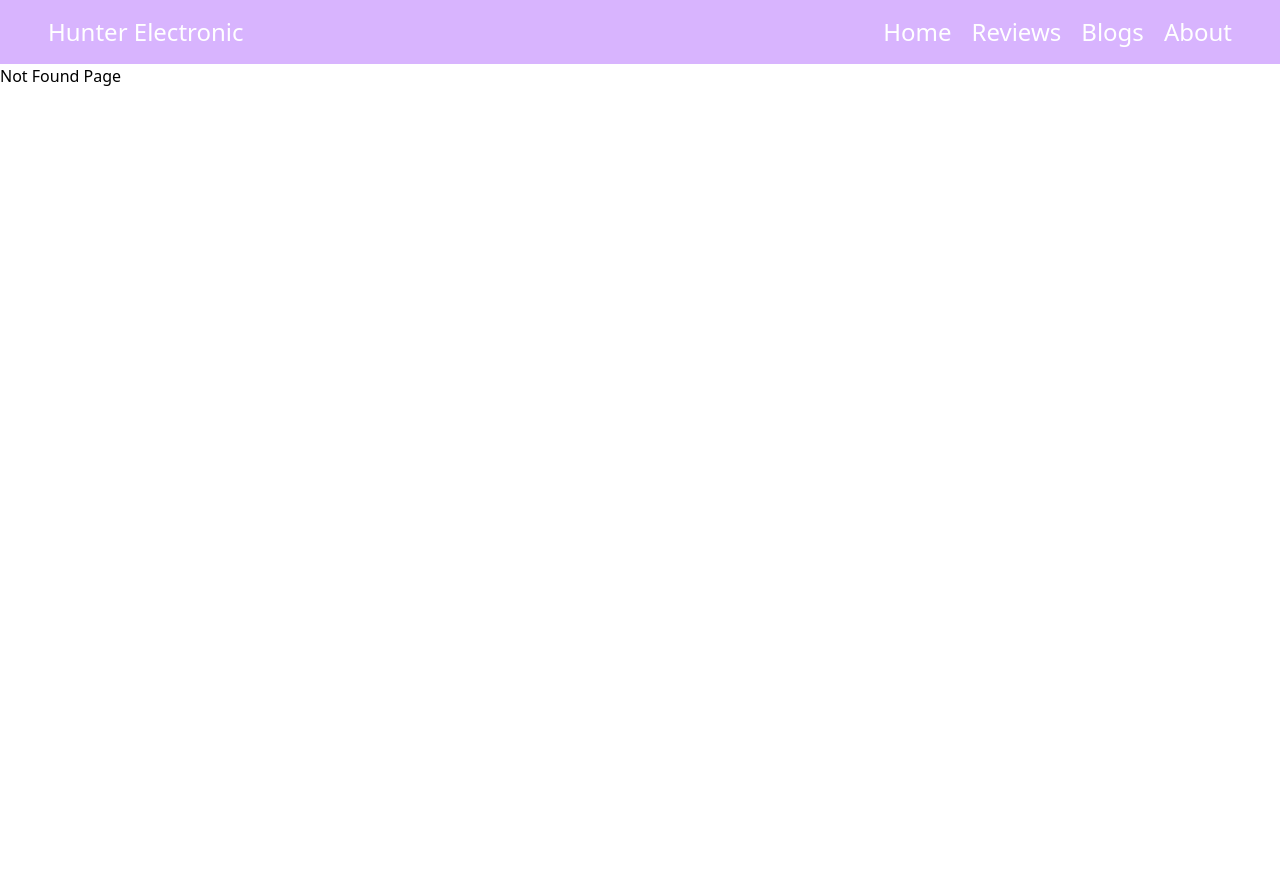
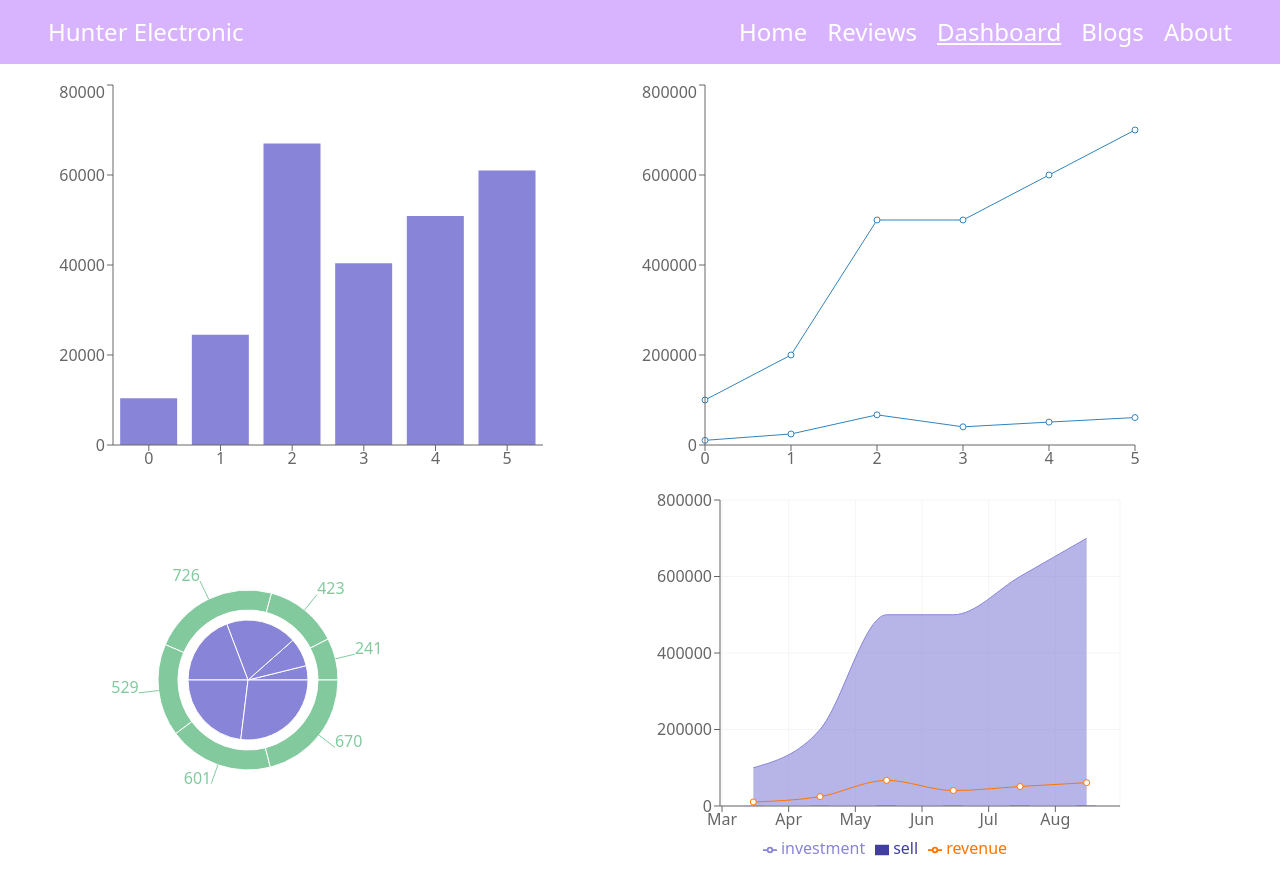
Before and after one commit to mdriazuddin417/hunter-electronic, a React (Create React App) app: page /dashboard in a window 1280 px wide. Before the commit this address had no page. Before the commit the page ends 800 px from the top, so only its background shows below. Built offline with nearby package versions, Linux system fonts and the light colour scheme.

Commit message:
dashboard complete

```diff
--- a/package.json
+++ b/package.json
@@ -10,6 +10,7 @@
     "react-dom": "^18.0.0",
     "react-router-dom": "^6.3.0",
     "react-scripts": "5.0.0",
+    "recharts": "^2.1.9",
     "web-vitals": "^2.1.4"
   },
   "scripts": {
--- a/src/App.js
+++ b/src/App.js
@@ -8,6 +8,7 @@ import Reviews from "./component/Reviews/Reviews";
 import NotFound from "./component/NotFound/NotFound";
 
 import Review from "./component/Review/Review";
+import Dashboard from "./component/Dashboard/Dashboard";
 
 function App() {
   return (
@@ -19,6 +20,7 @@ function App() {
           <Route path=":reviewsId" element={<Review />}></Route>
         </Route>
         <Route path="/reviews" element={<Reviews />}></Route>
+        <Route path="/dashboard" element={<Dashboard />}></Route>
         <Route path="/blogs" element={<Blogs />}></Route>
         <Route path="/about" element={<About />}></Route>
         <Route path="*" element={<NotFound />}></Route>
--- a/src/component/About/About.js
+++ b/src/component/About/About.js
@@ -1,5 +1,4 @@
 import React from "react";
-import { Outlet } from "react-router-dom";
 
 const About = () => {
   return (
--- a/src/component/Blogs/Blogs.js
+++ b/src/component/Blogs/Blogs.js
@@ -2,8 +2,35 @@ import React from "react";
 
 const Blogs = () => {
   return (
-    <div>
-      <h2>Blog component</h2>
+    <div className="md:px-12  p-4 md:pt-20 md:pb-24 mx-auto">
+      <h2 className="text-5xl text-center text-blue-900 font-bold">
+        Question Mark
+      </h2>
+      <div className="grid md:grid-cols-3 grid-cols-1 my-10 gap-5">
+        <div className="review-cart">
+          <h1 className="text-xl font-semibold text-indigo-900">
+            What is Context API ?
+          </h1>
+          <p className="text-gray-500 py-10 text-justify">
+            The Context API is a component structure provided by React
+            Framework, which enables us to share certain forms of data at all
+            levels of the application. It aims to solve the problem of prop
+            drilling. This allows you to load data between components without
+            any hesitation. All you have to do is call. As a result, there is no
+            problem in the code
+          </p>
+        </div>
+        <div className="review-cart">
+          <h1 className="text-xl font-semibold text-indigo-900">
+            What is Semantic Tag ?
+          </h1>
+        </div>
+        <div className="review-cart">
+          <h1 className="text-xl font-semibold text-indigo-900">
+            What is inline, block and Inline-block Element ?
+          </h1>
+        </div>
+      </div>
     </div>
   );
 };
--- /dev/null
+++ b/src/component/Dashboard/Dashboard.js
@@ -0,0 +1,97 @@
+import React from "react";
+import {
+  Area,
+  Bar,
+  BarChart,
+  CartesianGrid,
+  ComposedChart,
+  Legend,
+  Line,
+  LineChart,
+  Pie,
+  PieChart,
+  Tooltip,
+  XAxis,
+  YAxis,
+} from "recharts";
+
+import useData from "../../hooks/useData";
+
+const Dashboard = () => {
+  const [data, setData] = useData();
+
+  return (
+    <div className="grid md:grid-cols-2 grid-cols-1 text-center md:px-12 p-4">
+      <div>
+        <BarChart width={500} height={400} data={data}>
+          <Bar dataKey="revenue" fill="#8884d8"></Bar>
+          <XAxis data="month"></XAxis>
+          <Tooltip></Tooltip>
+          <YAxis data="sell"></YAxis>
+        </BarChart>
+      </div>
+      <div>
+        <LineChart width={500} height={400} data={data}>
+          <Line dataKey={"revenue"}></Line>
+          <Line dataKey={"investment"}></Line>
+          <XAxis data="month"></XAxis>
+          <Tooltip></Tooltip>
+          <YAxis data="sell"></YAxis>
+        </LineChart>
+      </div>
+      <div>
+        <PieChart width={400} height={400}>
+          <Pie
+            data={data}
+            dataKey="investment"
+            cx="50%"
+            cy="50%"
+            outerRadius={60}
+            fill="#8884d8"
+          />
+          <Pie
+            data={data}
+            dataKey="sell"
+            cx="50%"
+            cy="50%"
+            innerRadius={70}
+            outerRadius={90}
+            fill="#82ca9d"
+            label
+          />
+
+          <Tooltip></Tooltip>
+        </PieChart>
+      </div>
+      <div>
+        <ComposedChart
+          width={500}
+          height={400}
+          data={data}
+          margin={{
+            top: 20,
+            right: 20,
+            bottom: 20,
+            left: 20,
+          }}
+        >
+          <CartesianGrid stroke="#f5f5f5" />
+          <XAxis dataKey="month" scale="band" />
+          <YAxis />
+          <Tooltip />
+          <Legend />
+          <Area
+            type="monotone"
+            dataKey="investment"
+            fill="#8884d8"
+            stroke="#8884d8"
+          />
+          <Bar dataKey="sell" barSize={20} fill="#413ea0" />
+          <Line type="monotone" dataKey="revenue" stroke="#ff7300" />
+        </ComposedChart>
+      </div>
+    </div>
+  );
+};
+
+export default Dashboard;
--- a/src/component/Header/Header.js
+++ b/src/component/Header/Header.js
@@ -4,11 +4,12 @@ import CustomLink from "../CustomLink/CustomLink";
 
 const Header = () => {
   return (
-    <div className="bg-purple-300 grid justify-center md:flex md:justify-between  px-12 py-4 items-center text-2xl text-center text-white sticky top-0">
+    <div className="bg-purple-300 grid justify-center md:flex md:justify-between  px-12 py-4 items-center text-2xl text-center text-white sticky top-0 max-w-7xl">
       <Link to="/">Hunter Electronic</Link>
       <nav className=" grid md:flex gap-5 ">
         <CustomLink to={"/home"}>Home</CustomLink>
         <CustomLink to={"/reviews"}>Reviews</CustomLink>
+        <CustomLink to={"/dashboard"}>Dashboard</CustomLink>
         <CustomLink to={"/blogs"}>Blogs</CustomLink>
         <CustomLink to={"/about"}>About</CustomLink>
       </nav>
--- /dev/null
+++ b/src/component/Rechart/BarChart.js
@@ -0,0 +1,19 @@
+import React from "react";
+import { Bar, Tooltip, XAxis, YAxis } from "recharts";
+import useData from "../../hooks/useData";
+
+const BarChart = () => {
+  const [data, setData] = useData();
+  return (
+    <div>
+      <BarChart width={800} height={500} data={data}>
+        <Bar dataKey="revenue" fill="#8884d8"></Bar>
+        <XAxis data="investment"></XAxis>
+        <Tooltip></Tooltip>
+        <YAxis data="sell"></YAxis>
+      </BarChart>
+    </div>
+  );
+};
+
+export default BarChart;
--- a/src/component/Reviews/Reviews.js
+++ b/src/component/Reviews/Reviews.js
@@ -6,7 +6,7 @@ const Reviews = () => {
   const [reviews, setReviews] = useReviews();
 
   return (
-    <div className=" px-12 ">
+    <div className=" p-4 md:px-12 max-w-7xl">
       <h2 className="text-center my-4 text-5xl text-purple-800 ">
         All Customer Review
       </h2>
--- /dev/null
+++ b/src/hooks/useData.js
@@ -0,0 +1,13 @@
+import { useEffect, useState } from "react";
+
+const useData = () => {
+  const [data, setData] = useState([]);
+  useEffect(() => {
+    fetch("data.json")
+      .then((res) => res.json())
+      .then((data) => setData(data));
+  }, []);
+  return [data, setData];
+};
+
+export default useData;
```
Also changed, not shown: 1 other file (tests, documents, lock files or other folders).
